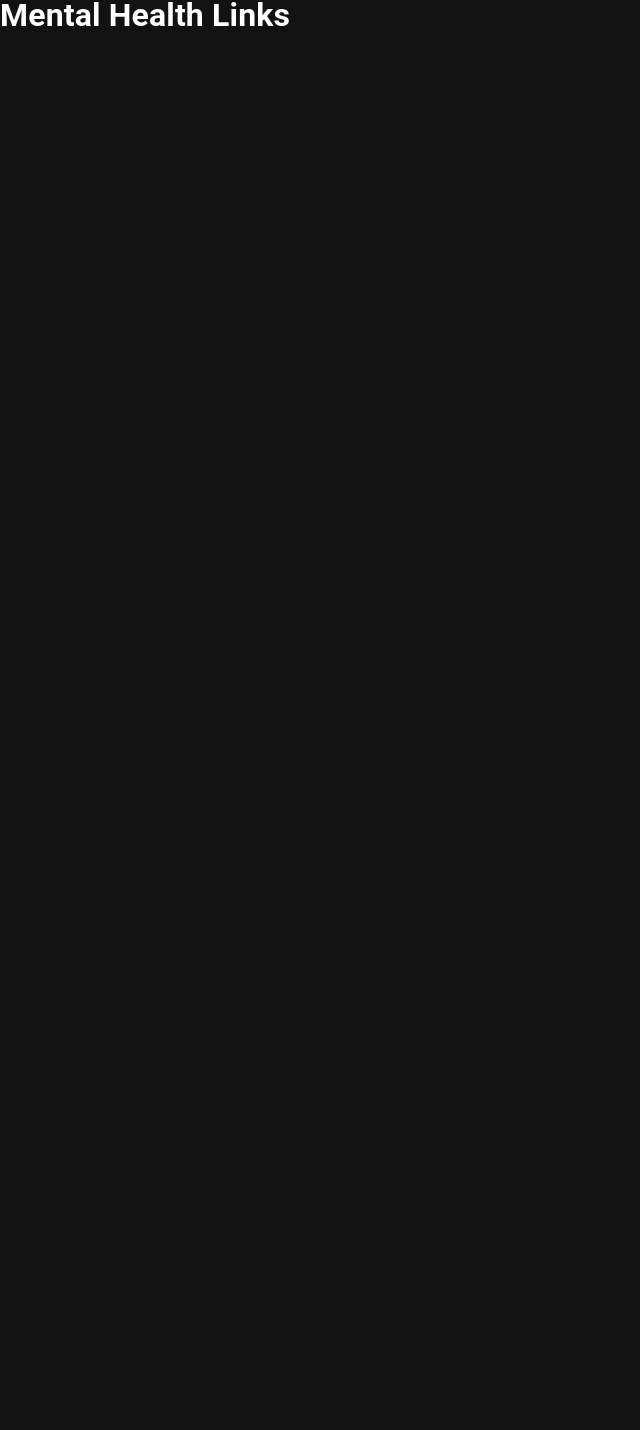
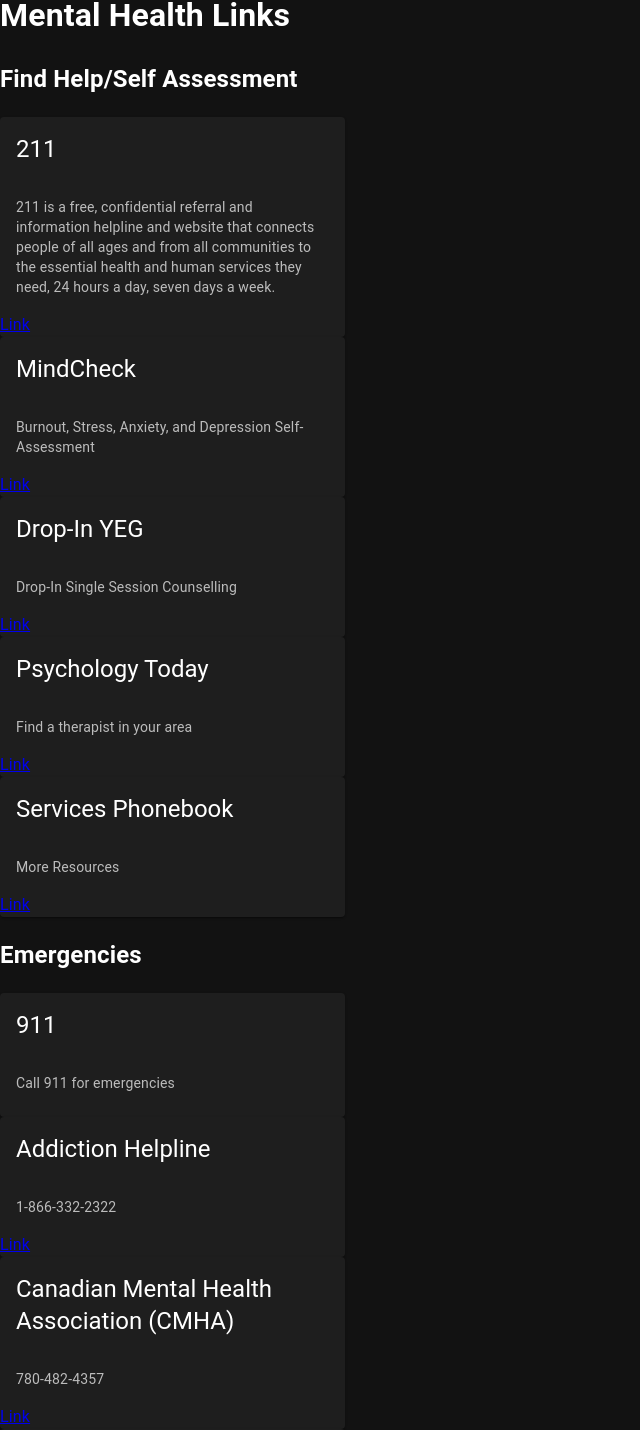
Before and after one commit to Probablymegs/serene-script, a Next.js app in the folder serene-script-nextjs-client/: page /links in a window 1280 px wide. Shown: the part 94-1524 px from the top of the page, without its empty margins (0-640 px from the left). Before the commit the page ends 800 px from the top, so only its background shows below. Built offline with nearby package versions, Linux system fonts and the light colour scheme.

Commit message:
working on links page

```diff
--- a/serene-script-nextjs-client/pages/links.js
+++ b/serene-script-nextjs-client/pages/links.js
@@ -1,9 +1,111 @@
 import NavBar from "@/components/NavBar"
 import Head from "next/head";
-import { Box } from "@mui/material";
+import { Box, Card, CardContent, CardHeader, Typography } from "@mui/material";
+import { Button } from "@mui/base";
 
 export default function Links()
 {
+    /*CANADA RESOURCES
+    Based on: https://www.canada.ca/en/public-health/services/mental-health-services/mental-health-get-help.html
+    Find Help/Self-Assessment
+    -	211
+    o	Confidential 24/7 resource to help assess your needs and refer you to the correct services
+    o	https://ab.211.ca/
+    -
+    -	Burnout, Stress, Anxiety, and Depression Self-Assessment
+    o	https://mindcheck.me/
+    -	Drop-In Single Session Counselling
+    o	https://www.dropinyeg.ca/about-us/
+    -	Psychology Today – Find a therapist in your area
+    o	https://www.psychologytoday.com/ca/therapists
+    -	Services Phonebook
+    o	https://www.mymentalhealth.ca/edmonton-area/
+
+    Emergencies:
+    -	911
+    -	Addiction Helpline
+    o	1-866-332-2322
+    o	https://www.albertahealthservices.ca/findhealth/Service.aspx?id=1008399&serviceAtFacilityID=1047128
+    -	Canadian Mental Health Association (CMHA)
+    o	780-482-4357
+    -	Health Link (health advice or information)
+    o	811
+    o	https://www.albertahealthservices.ca/info/Page12630.aspx
+    -	Mental Health Helpline/AHS Suicide Hotline
+    o	1-877-303-2642
+    o	https://www.albertahealthservices.ca/findhealth/Service.aspx?id=6810&serviceAtFacilityID=1047134
+
+    Edmonton based:
+    -	Addiction and Mental Health
+    o	780-424-2424
+
+    Calgary based:
+    -	Distress Center
+    o	403-266-4357*/
+
+
+    const content = [
+        {
+            section: "Find Help/Self Assessment",
+            resources: [
+                {
+                    name: "211",
+                    description: "211 is a free, confidential referral and information helpline and website that connects people of all ages and from all communities to the essential health and human services they need, 24 hours a day, seven days a week.",
+                    url: "https://ab.211.ca/"
+                },
+                {
+                    name: "MindCheck",
+                    description: "Burnout, Stress, Anxiety, and Depression Self-Assessment",
+                    url: "https://mindcheck.me/"
+                },
+                {
+                    name: "Drop-In YEG",
+                    description: "Drop-In Single Session Counselling",
+                    url: "https://www.dropinyeg.ca/about-us/"
+                },
+                {
+                    name: "Psychology Today",
+                    description: "Find a therapist in your area",
+                    url: "https://www.psychologytoday.com/ca/therapists"
+                },
+                {
+                    name: "Services Phonebook",
+                    description: "More Resources",
+                    url: "https://www.mymentalhealth.ca/edmonton-area/"
+                }
+            ]
+        },
+        {
+            section: "Emergencies",
+            resources: [
+                {
+                    name: "911",
+                    description: "Call 911 for emergencies"
+                },
+                {
+                    name: "Addiction Helpline",
+                    description: "1-866-332-2322",
+                    url: "https://www.albertahealthservices.ca/findhealth/Service.aspx?id=1008399&serviceAtFacilityID=1047128"
+                },
+                {
+                    name: "Canadian Mental Health Association (CMHA)",
+                    description: "780-482-4357",
+                    url: "https://edmonton.cmha.ca/"
+                },
+                {
+                    name: "Health Link",
+                    description: "811",
+                    url: "https://www.albertahealthservices.ca/info/Page12630.aspx"
+                },
+                {
+                    name: "Mental Health Helpline",
+                    description: "1-877-303-2642",
+                    url: "https://www.albertahealthservices.ca/findhealth/Service.aspx?id=6810&serviceAtFacilityID=1047134"
+                }
+            ]
+        }
+    ]
+
     return <>
             <Head>
                 <title>Links</title>
@@ -15,5 +117,32 @@ export default function Links()
             <Box>
                 <h1>Mental Health Links </h1>
             </Box>
+            <Box>
+                {
+                    content.map((section) => {
+                        return <>
+                            <h2>{section.section}</h2>
+                            {
+                                section.resources.map((resource) => {
+                                    return <>
+                                        <Card sx={{ maxWidth: 345 }}>
+                                            <CardHeader title={resource.name} />
+                                            <CardContent>
+                                                <Typography variant="body2" color="text.secondary">
+                                                    {resource.description}
+                                                </Typography>
+                                            </CardContent>
+                                            {
+                                                resource.url &&
+                                                <Button href={resource.url}>Link</Button>
+                                            }
+                                        </Card>
+                                    </>
+                                })
+                            }
+                        </>
+                    })
+                }
+            </Box>
     </>
 }
```
